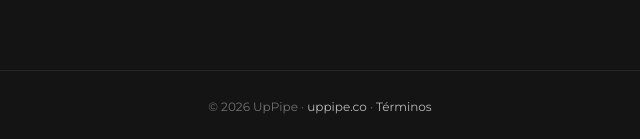
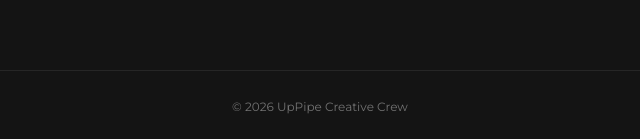
Before and after one commit to olguiloo/uppipe-website, a plain HTML site: page crew.html in a window 1280 px wide. Shown: the part 10603-10742 px from the top of the page, 320-960 px from the left. Drawn offline with Linux system fonts and the light colour scheme.

Commit message:
Crew: sin links de salida a uppipe.co
Co-Authored-By: Claude Opus 5.5 <noreply@anthropic.com>

```diff
--- a/crew.html
+++ b/crew.html
@@ -660,7 +660,7 @@ footer a{color:rgba(255,255,255,.7);text-decoration:none;}
 </section>
 
 <footer>
-  © 2026 UpPipe · <a href="https://uppipe.co">uppipe.co</a> · <a href="https://uppipe.co/terminos">Términos</a>
+  © 2026 UpPipe Creative Crew
 </footer>
 
 <script>
```
